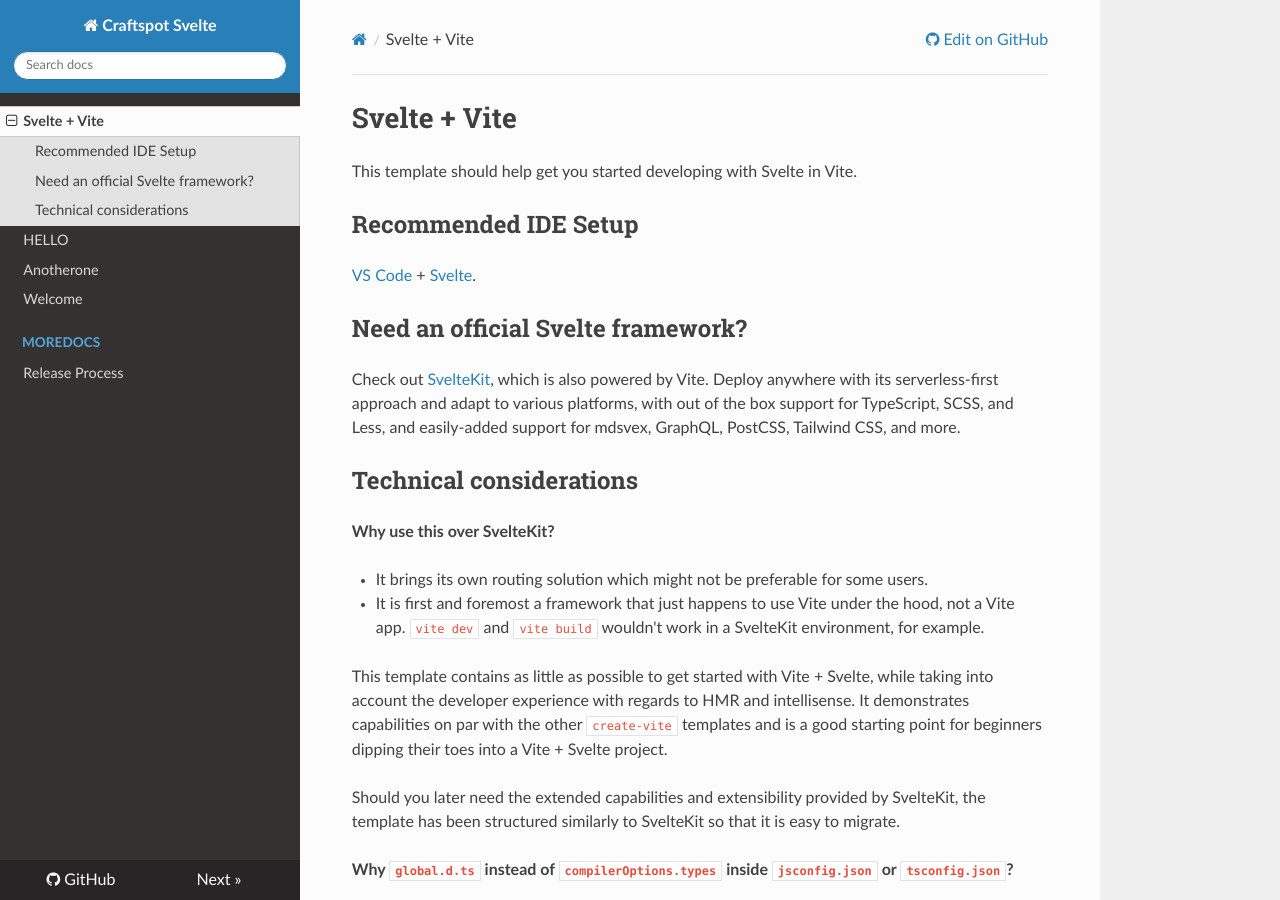
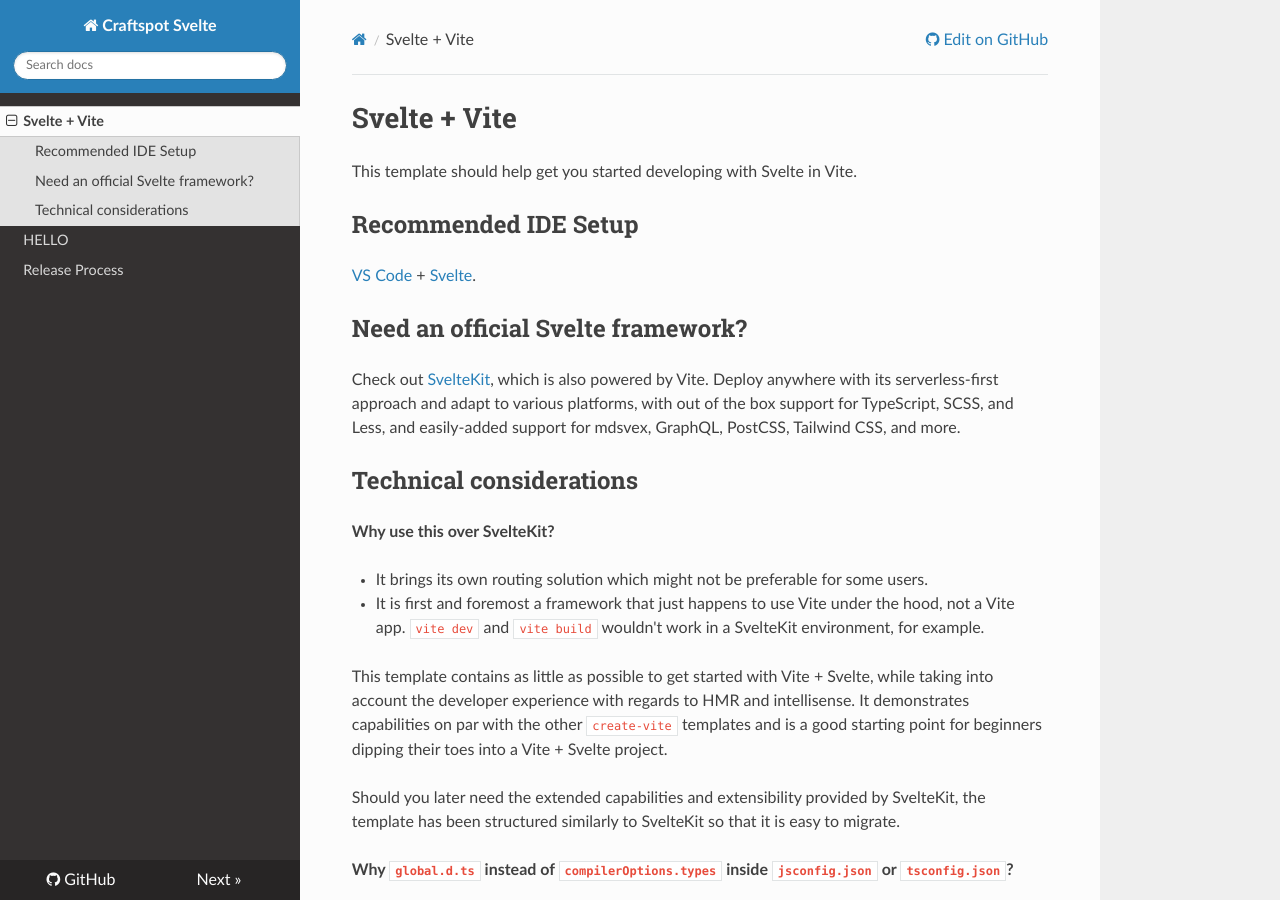
Before and after one commit to Fiona-Waters/testRepo, an MkDocs documentation site: the page built from docs/index.md, in a window 1280 px wide and 900 px high. Built offline with MkDocs 1.6.1, drawn with Linux system fonts in a browser that asks for light colours; nearby versions of some CDN libraries; old or Windows-style settings are respelled for this version of MkDocs; part of the change alters nothing that is shown.

```diff
--- a/mkdocs.yml
+++ b/mkdocs.yml
@@ -5,3 +5,7 @@ theme: readthedocs
 plugins:
   - search
 docs_dir: docs
+pages:
+- 'index.md'
+- 'about.md'
+- moreDocs/insidefolder.md
```
